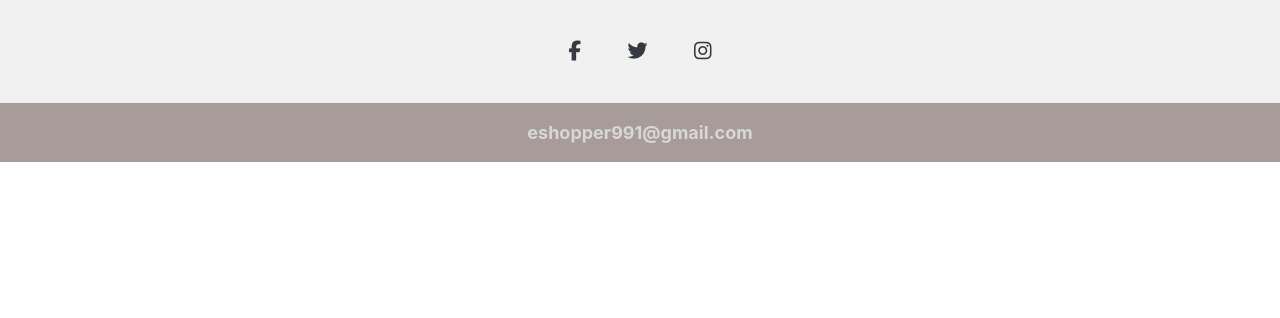
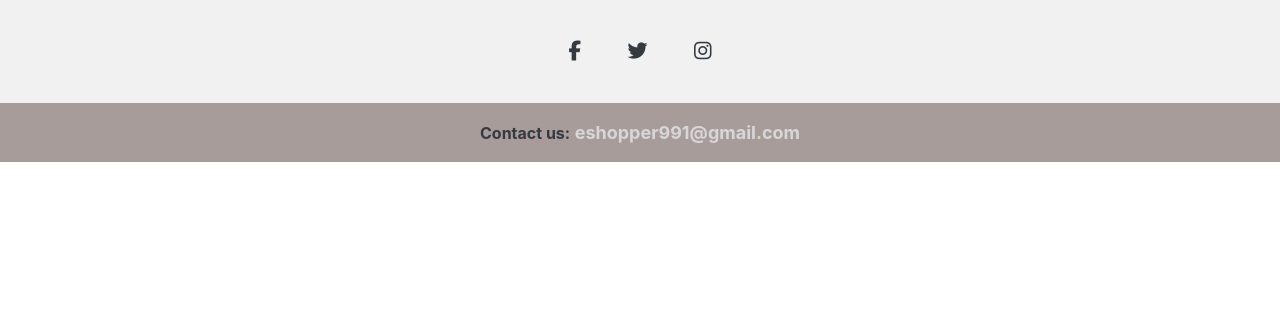
Before and after one commit to Code-Institute-Submissions/artneto-Eshopper_AugResub, a Django app: page /bag/ in a window 1280 px wide. Shown: the part 482-800 px from the top of the page. Run offline with Django 3.2, Linux system fonts and the light colour scheme; some libraries are stand-ins or nearby versions.

Commit message:
added strong for footer

```diff
--- a/templates/base.html
+++ b/templates/base.html
@@ -203,6 +203,7 @@
 
         <!-- Copyright -->
         <div class="text-center text-dark p-3" style="background-color: rgb(168, 156, 154);">
+            <strong>Contact us:</strong>
             <a class="contact-txt" href="mailto:eshopper991@gmail.com">
                 <span>eshopper991@gmail.com</span>
             </a>
```
